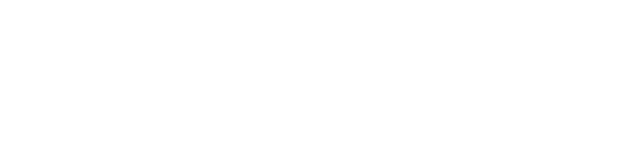
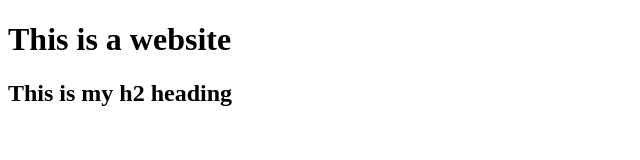
Before and after one commit to evilcherry1114/my-website, a plain HTML site: page index.html in a window 1280 px wide. Shown: the whole page, without its empty margins (0-640 px from the left). Drawn offline with Linux system fonts and the light colour scheme.

Commit message:
Add heading

```diff
--- a/index.html
+++ b/index.html
@@ -5,6 +5,7 @@
 	<title>Document</title>
 </head>
 <body>
-
+	<h1>This is a website</h1>
+	<h2>This is my h2 heading</h2>
 </body>
 </html>
```
